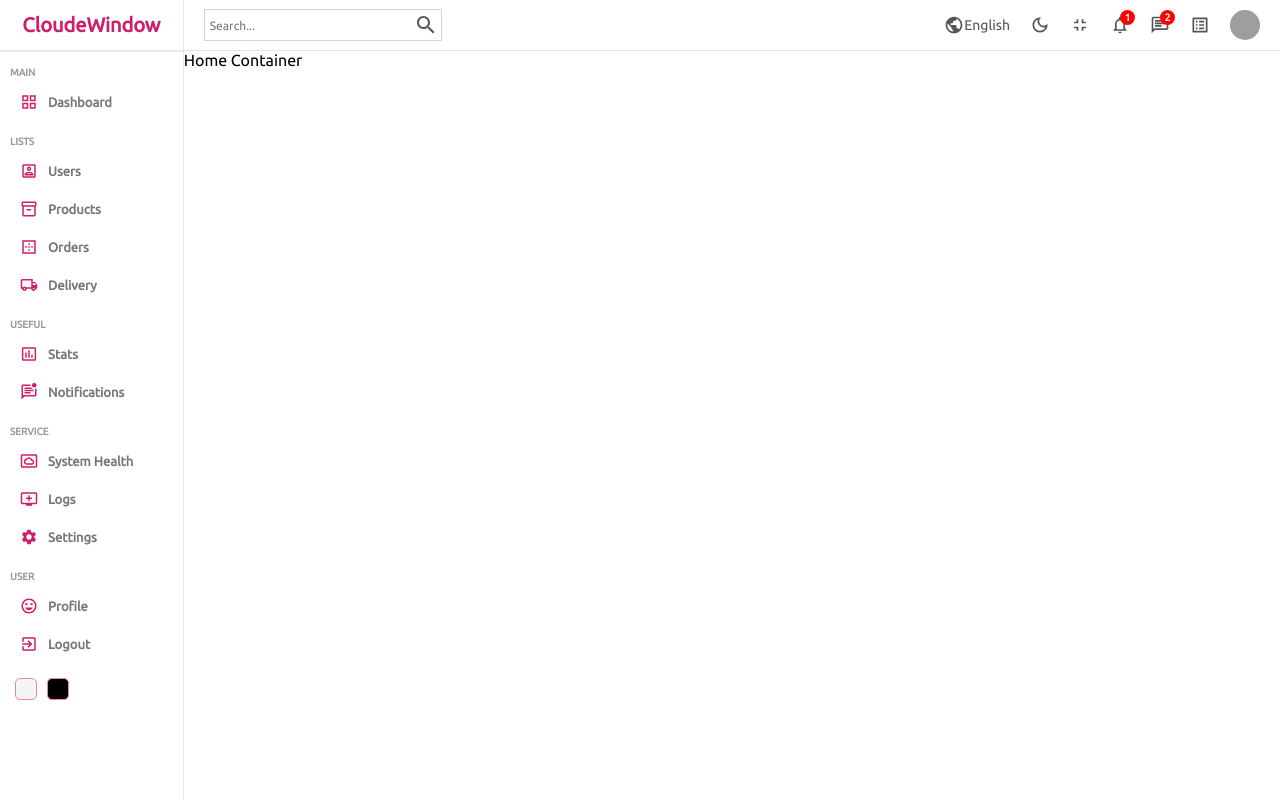
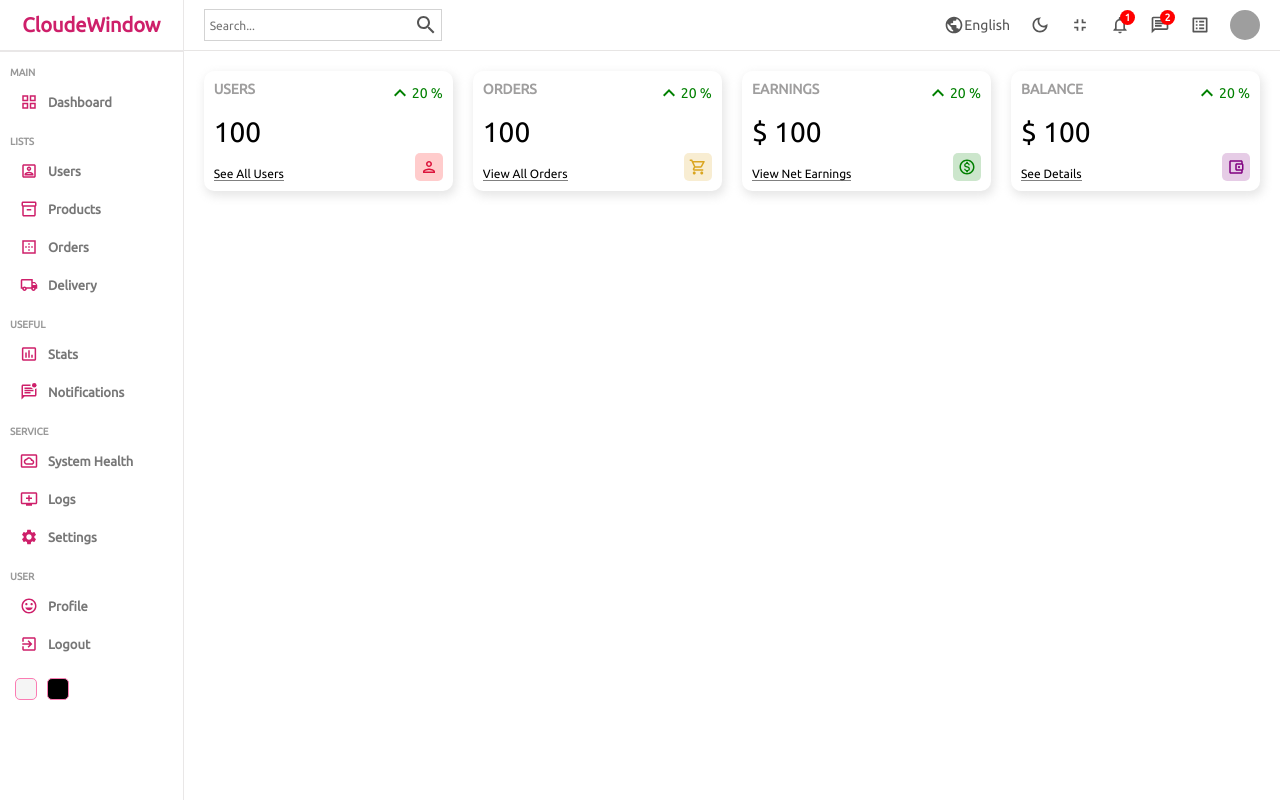
Before and after one commit to hafijur1238/Admin-Panel, a React (Create React App) app: page / in a window 1280 px wide. Built offline with nearby package versions, Linux system fonts and the light colour scheme; grey boxes are pictures that could not be loaded.

Commit message:
NavBar Some code updated

```diff
--- /dev/null
+++ b/src/components/widget/Widget.jsx
@@ -0,0 +1,101 @@
+import "./widget.scss";
+import KeyboardArrowUpIcon from "@mui/icons-material/KeyboardArrowUp";
+import PersonOutlinedIcon from "@mui/icons-material/PersonOutlined";
+import AccountBalanceWalletOutlinedIcon from "@mui/icons-material/AccountBalanceWalletOutlined";
+import ShoppingCartOutlinedIcon from "@mui/icons-material/ShoppingCartOutlined";
+import MonetizationOnOutlinedIcon from "@mui/icons-material/MonetizationOnOutlined";
+
+const Widget = ({ type }) => {
+  let data;
+
+  //temporary
+  const amount = 100;
+  const diff = 20;
+
+  switch (type) {
+    case "user":
+      data = {
+        title: "USERS",
+        isMoney: false,
+        link: "See All Users",
+        icon: (
+          <PersonOutlinedIcon
+            className="icon"
+            style={{
+              color: "crimson",
+              backgroundColor: "rgba(255, 0, 0, 0.2)",
+            }}
+          />
+        ),
+      };
+      break;
+    case "order":
+      data = {
+        title: "ORDERS",
+        isMoney: false,
+        link: "View All Orders",
+        icon: (
+          <ShoppingCartOutlinedIcon
+            className="icon"
+            style={{
+              backgroundColor: "rgba(218, 165, 32, 0.2)",
+              color: "goldenrod",
+            }}
+          />
+        ),
+      };
+      break;
+    case "earning":
+      data = {
+        title: "EARNINGS",
+        isMoney: true,
+        link: "View Net Earnings",
+        icon: (
+          <MonetizationOnOutlinedIcon
+            className="icon"
+            style={{ backgroundColor: "rgba(0, 128, 0, 0.2)", color: "green" }}
+          />
+        ),
+      };
+      break;
+    case "balance":
+      data = {
+        title: "BALANCE",
+        isMoney: true,
+        link: "See Details",
+        icon: (
+          <AccountBalanceWalletOutlinedIcon
+            className="icon"
+            style={{
+              backgroundColor: "rgba(128, 0, 128, 0.2)",
+              color: "purple",
+            }}
+          />
+        ),
+      };
+      break;
+    default:
+      break;
+  }
+
+  return (
+    <div className="widget">
+      <div className="left">
+        <span className="title">{data.title}</span>
+        <span className="counter">
+          {data.isMoney && "$"} {amount}
+        </span>
+        <span className="link">{data.link}</span>
+      </div>
+      <div className="right">
+        <div className="percentage positive">
+          <KeyboardArrowUpIcon />
+          {diff} %
+        </div>
+        {data.icon}
+      </div>
+    </div>
+  );
+};
+
+export default Widget;
--- /dev/null
+++ b/src/components/widget/widget.scss
@@ -0,0 +1,56 @@
+
+.widget{
+    display: flex;
+    justify-content: space-between;
+    flex: 1;
+    padding: 10px;
+    -webkit-box-shadow: 2px 4px 10px 1px rgba(0,0,0,0.47);
+    box-shadow: 2px 4px 10px 1px rgba(201, 201, 201, 0.47);
+    border-radius: 10px;
+    height: 100px;
+
+    .left,
+    .right{
+        display: flex;
+        flex-direction: column;
+        justify-content: space-between;
+
+        .title{
+            font-weight: bold;
+            font-size: 14px;
+            color: rgb(159, 158, 158);
+        }
+
+        .counter{
+            font-size: 28px;
+            font-weight: 300;
+        }
+
+        .link{
+            width: max-content;
+            font-size: 12px;
+            border-bottom: 1px solid gray;
+        }
+
+        .percentage{
+            display: flex;
+            align-items: center;
+            font-size: 14px;
+
+            &.positive{
+                color: green;
+            }
+            &.nagative{
+                color: red;
+            }
+
+        }
+
+        .icon{
+            font-size: 18px;
+            padding: 5px;
+            border-radius: 5px;
+            align-self: flex-end;
+        }
+    }
+}
--- a/src/pages/home/Home.jsx
+++ b/src/pages/home/Home.jsx
@@ -1,5 +1,6 @@
 import Navbar from "../../components/navbar/Navbar"
 import Sidebar from "../../components/sidebar/Sidebar"
+import Widget from "../../components/widget/Widget"
 import "./home.scss"
 
 const Home = () => {
@@ -8,7 +9,12 @@
         <Sidebar/>
         <div className="homeContainer">
             <Navbar/>
-            Home Container
+            <div className="widgets">
+              <Widget type="user"/>
+              <Widget type="order"/>
+              <Widget type="earning"/>
+              <Widget type="balance"/>
+            </div>
         </div>
     </div>
   )
--- a/src/pages/home/home.scss
+++ b/src/pages/home/home.scss
@@ -3,5 +3,11 @@
 
     .homeContainer{
         flex: 6;
+
+        .widgets{
+            display: flex;
+            padding: 20px;
+            gap: 20px;
+        }
     }
 }
```
